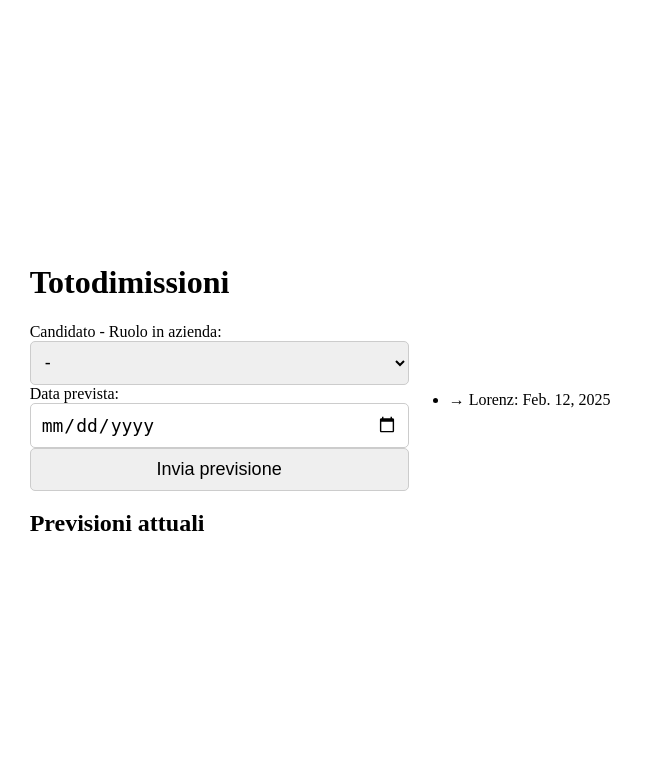
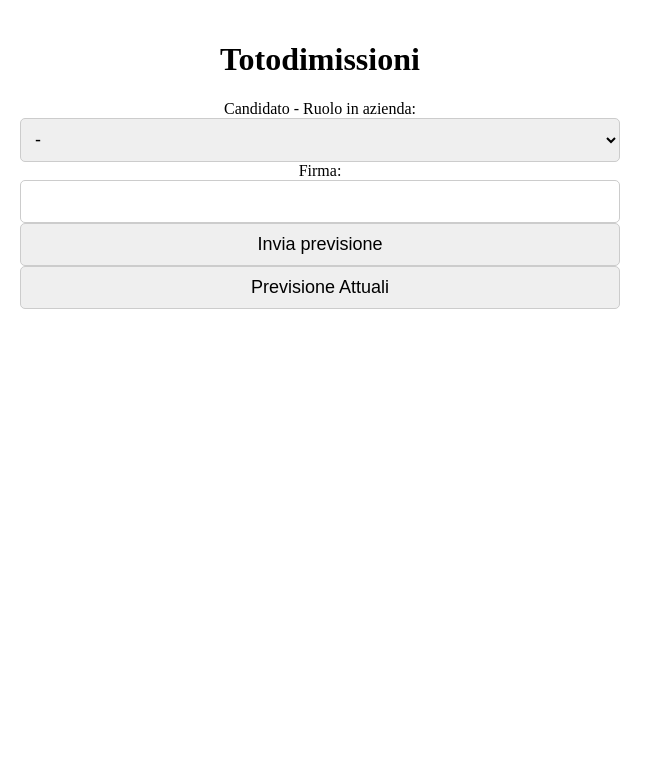
Before and after one commit to capsal22/dimissap, a Django app: page / in a window 1280 px wide. Shown: the top 779 px of the page, without its empty margins (0-663 px from the left). Run offline with Django 5.2, Linux system fonts and the light colour scheme; data comes from the database, SQL or seed files in the repository; both versions use the stored data as it was after the commit; some libraries are stand-ins or nearby versions.

Commit message:
prima bozza

```diff
--- a/dimissapp/totodimissioni/models.py
+++ b/dimissapp/totodimissioni/models.py
@@ -10,11 +10,14 @@
     def __str__(self):
         return f"{self.nome} ({self.ruolo})"
 
-class Previsione(models.Model):
-    utente = models.ForeignKey(User, on_delete=models.CASCADE)
-    candidato = models.ForeignKey(Candidato, on_delete=models.CASCADE)
-    data_prevista = models.DateField()
-
 class Risultato(models.Model):
     candidato = models.ForeignKey(Candidato, on_delete=models.CASCADE)
     data_dimissioni = models.DateField(null=True, blank=True)
+
+class UtentiCensiti(models.Model):
+    utente = models.CharField(max_length=255)
+
+class Previsione(models.Model):
+    utente = models.ForeignKey(UtentiCensiti, on_delete=models.CASCADE)
+    candidato = models.ForeignKey(Candidato, on_delete=models.CASCADE)
+    data_prevista = models.DateField()
--- a/dimissapp/totodimissioni/templates/index.html
+++ b/dimissapp/totodimissioni/templates/index.html
@@ -5,6 +5,7 @@
     <meta name="viewport" content="width=device-width, initial-scale=1.0">
     <title>Totodimissioni</title>
     <script src="https://cdnjs.cloudflare.com/ajax/libs/gsap/3.12.2/gsap.min.js"></script>
+    <script src="https://cdn.jsdelivr.net/npm/sweetalert2@11"></script>
     <style>
         body, html {
             margin: 0;
@@ -64,6 +65,14 @@
             border-radius: 5px;
             border: 1px solid #ccc;
         }
+
+        form {
+            display: flex;
+            flex-direction: column;
+            width: 100%;
+            height: 100%;
+            text-align: center;
+        }
     </style>
 </head>
 <body>
@@ -74,33 +83,32 @@
                     <h1>Totodimissioni</h1>
                     {% csrf_token %}
                     <label for="candidato">Candidato - Ruolo in azienda:</label>
-                        <select name="candidato" id="backgroundSelect">
+                    <select name="candidato" id="backgroundSelect" required>
                         <option value="-">-</option>
                         {% for candidato in candidati %}
                             <option value="{{ candidato.id }}" data-image="{{ candidato.immagine }}">{{ candidato.nome }} - {{ candidato.ruolo }}</option>
                         {% endfor %}
                     </select>
-                        <label for="data">Data prevista:</label>
-                        <input type="date" name="data">
+                    <label for="firma">Firma:</label>
+                    <input type="text" name="firma" required>
                     <button type="submit">Invia previsione</button>
-                        <h2>Previsioni attuali</h2>
+                    <button type="button" onclick="show_popup()">Previsione Attuali</button>
                 </div>
             </form>
-
-
+            <div id="div_previsioni" style="display:none">
+                <ul>
+                    {% for previsione in previsioni %}
+                        <li>{{ previsione.candidato.nome }} → {{ previsione.num_candidato }}</li>
+                    {% endfor %}
+                </ul>
+            </div>
+            <div id="div_utenti_censiti" style="display:none">
                 <ul>
                     {% for previsione in previsioni %}
                         <li>{{ previsione.utente.username }} → {{ previsione.candidato.nome }}: {{ previsione.data_prevista }}</li>
                     {% endfor %}
                 </ul>
-                <select id="s" style="display:none">
-                    <option value="#1abc9c">Verde Acqua</option>
-                    <option value="#3498db">Blu</option>
-                    <option value="#e74c3c">Rosso</option>
-                    <option value="#f1c40f">Giallo</option>
-                    <option value="#9b59b6">Viola</option>
-                </select>
-
+            </div>
         </div>
 
         {% load static %}
@@ -110,16 +118,49 @@
     </div>
 
     <script>
+
+        {% if conf_msg %}
+            Swal.fire({
+                position: "top-end",
+                icon: "success",
+                title: "{{conf_msg}}",
+                showConfirmButton: false
+            });
+        {% endif %}
+        {% if err_msg %}
+            Swal.fire({
+                position: "top-end",
+                icon: "error",
+                title: "{{err_msg}}",
+                showConfirmButton: false
+            });
+        {% endif %}
         const img = document.getElementById("image");
         const select = document.getElementById("backgroundSelect");
         const leftSide = document.querySelector(".left");
         const path = "{% static 'candidati/' %}";
+        const colori = ["#1abc9c","#3498db","#e74c3c","#f1c40f","#9b59b6"];
 
+        function show_popup() {
+            var html_text = document.getElementById("div_previsioni").innerHTML
+            Swal.fire({
+                title: "<strong>Exit pool</strong>",
+                icon: "info",
+                html: html_text,
+                showCloseButton: true,
+                showCancelButton: true,
+                focusConfirm: false,
+                confirmButtonText: '<i class="fa fa-thumbs-up"></i> Ottimo!',
+                confirmButtonAriaLabel: "Thumbs up, great!",
+                cancelButtonText: '<i class="fa fa-thumbs-down"></i>Grande',
+                cancelButtonAriaLabel: "Thumbs down"
+              });
+        }
         // Funzione per far apparire l'immagine con rimbalzo
         function showImage() {
             gsap.fromTo(img,
                 { y: -100, opacity: 0, scale: 0.5 },
-                { y: 0, opacity: 1, scale: 1.2, duration: 1.5, ease: "bounce.out" }
+                { y: 0, opacity: 1, scale: 1.2, duration: 1.5, delay: 1.0, ease: "bounce.out" }
             );
         }
 
@@ -133,8 +174,9 @@
         // Cambia il colore della parte sinistra quando si seleziona un'opzione
         select.addEventListener("change", () => {
             var myimage = event.target.options[event.target.selectedIndex].dataset.image;
+            var colore = colori[Math.floor(Math.random()*colori.length)];
             if (myimage) {
-                leftSide.style.background = "#1abc9c"; // select.value;
+                leftSide.style.background = colore; // select.value;
                 img.src = path + myimage;
                 showImage();
             }
--- a/dimissapp/totodimissioni/views.py
+++ b/dimissapp/totodimissioni/views.py
@@ -1,7 +1,41 @@
 from django.shortcuts import render
-from .models import Candidato, Previsione
+from .models import Candidato, Previsione, UtentiCensiti
+from datetime import datetime
+from django.db.models import Count
 
 def home(request):
     candidati = Candidato.objects.all()
-    previsioni = Previsione.objects.all()
-    return render(request, "index.html", {"candidati": candidati, "previsioni": previsioni})
+    utenti_censiti = UtentiCensiti.objects.all()
+
+    context = {
+        "candidati": candidati
+    }
+
+    if request.method == 'POST':
+        err_msg = ''
+        p = Previsione()
+        p.candidato = candidati.get(id=request.POST['candidato'])
+        if utenti_censiti.filter(utente=request.POST['firma'].lower()).exists():
+            utente = utenti_censiti.get(utente=request.POST['firma'].lower())
+            if not Previsione.objects.filter(utente=utente).exists():
+                p.utente = utente
+            else:
+                err_msg = "L'utente ha già votato"
+        else:
+            err_msg = "Utente non censito"
+
+        if not err_msg:
+            p.data_prevista = datetime.now()
+            p.save()
+            context.update({
+                'conf_msg': 'Votazione registrata!'
+            })
+        else:
+            context.update({
+                'err_msg': err_msg
+            })
+
+    previsioni = Previsione.objects.all().annotate(num_candidato=Count('candidato'))
+    context.update({ "previsioni": previsioni })
+
+    return render(request, "index.html", context=context)
```
Also changed, not shown: dimissapp/db.sqlite3, dimissapp/totodimissioni/migrations/0003_alter_previsione_utente.py (added), dimissapp/totodimissioni/migrations/0004_utenticensiti_alter_previsione_utente.py (added). Lines whose indentation alone changed are shown as unchanged.
